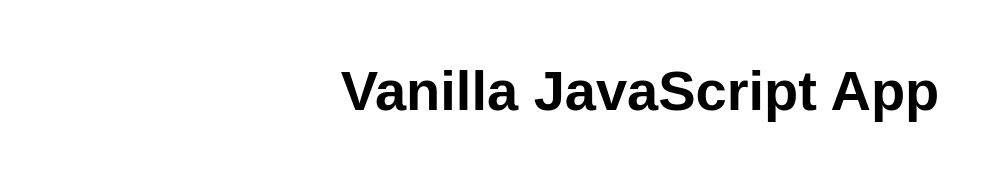
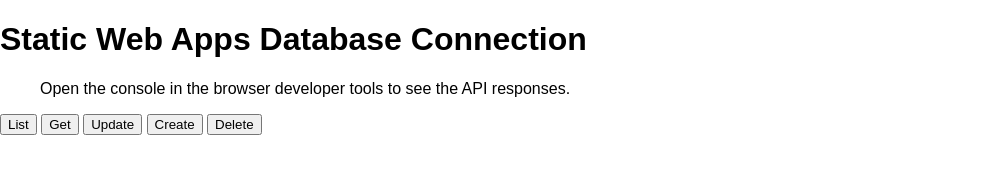
Before and after one commit to HaruguchiHiroto/my-second-static-web-app, a website: page src/index.html in a window 1280 px wide. Shown: the whole page, without its empty margins (0-1000 px from the left). Drawn offline with Linux system fonts and the light colour scheme.

Commit message:
index.html

```diff
--- a/src/index.html
+++ b/src/index.html
@@ -9,9 +9,21 @@
 </head>
 
 <body>
-  <main>
-    <h1>Vanilla JavaScript App</h1>
-  </main>
+  <h1>Static Web Apps Database Connection</h1>
+  <blockquote>
+    Open the console in the browser developer tools to see the API responses.
+  </blockquote>
+  <div>
+    <button id="list" onclick="list()">List</button>
+    <button id="get" onclick="get()">Get</button>
+    <button id="update" onclick="update()">Update</button>
+    <button id="create" onclick="create()">Create</button>
+    <button id="delete" onclick="del()">Delete</button>
+  </div>
+  <script>
+
+  </script>
+
 </body>
 
 </html>
```
